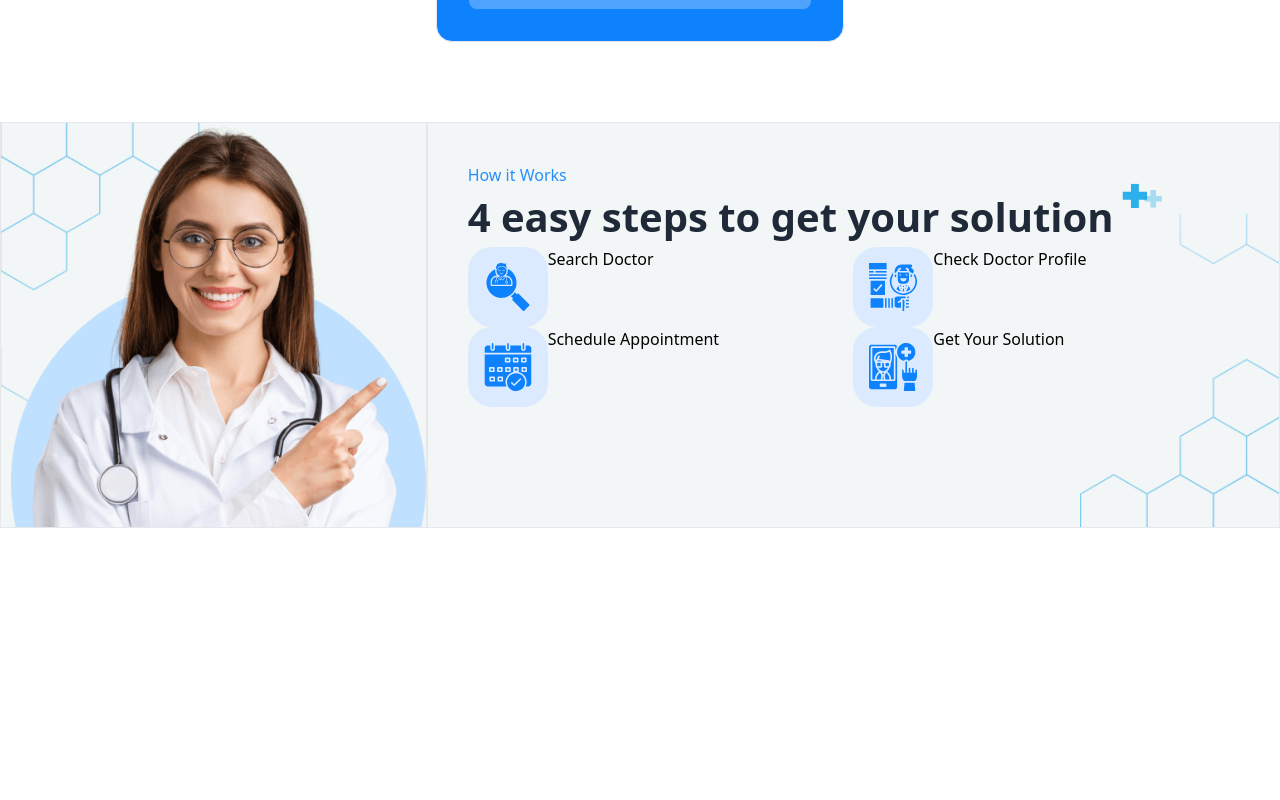
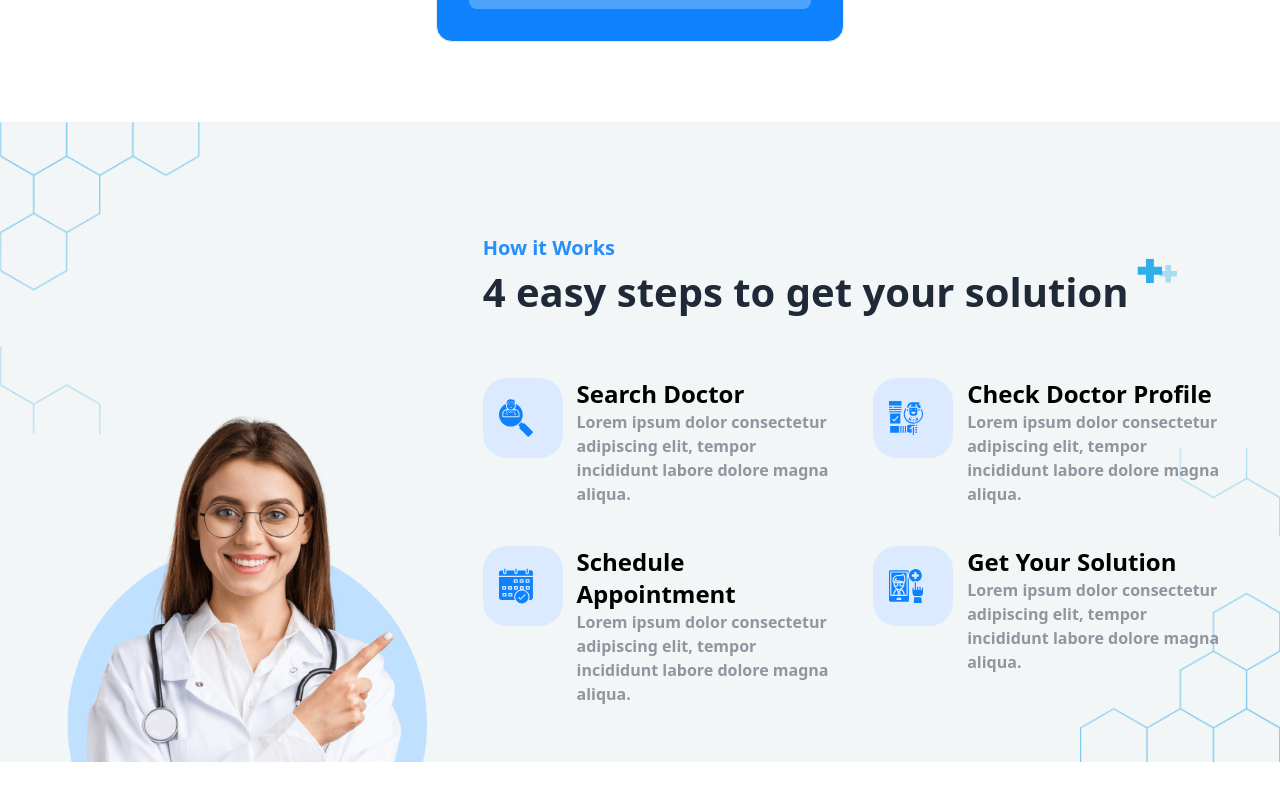
Before and after one commit to Rubayet-hasan-yasin/doc-hub, a React (Vite) app: page / in a window 1280 px wide. Shown: the part 1860-2660 px from the top of the page. Before the commit the page ends 2548 px from the top, so only its background shows below. Built offline with nearby package versions, Linux system fonts and the light colour scheme.

Commit message:
work serction added

```diff
--- a/src/Page/Home/Work/Work.jsx
+++ b/src/Page/Home/Work/Work.jsx
@@ -33,33 +33,37 @@ const data = [
 
 const Work = () => {
     return (
-        <div className='bg-[#F2F6F6] bg-[url(/src/assets/work/doctor-shape-img1.png),_url(/src/assets/work/doctor-shape-img2.png)] bg-no-repeat bg-[position:left_top,_right_bottom] bg-[length:200px,_200px] mb-40'>
+        <div className='bg-[#F2F6F6] bg-[url(/src/assets/work/doctor-shape-img1.png),_url(/src/assets/work/doctor-shape-img2.png)] bg-no-repeat bg-[position:left_top,_right_bottom] bg-[length:200px,_200px] h-[80vh] mb-40'>
 
-            <div className='container mx-auto grid grid-cols-3'>
+            <div className='container mx-auto grid grid-cols-3 items-end h-full'>
                 {/* left image part */}
-                <div className='border'>
-                    <img src={docimg} alt="" />
+                <div className=''>
+                    <img src={docimg} alt="" className='w-[368px] ml-auto' />
                 </div>
 
                 {/* right side  */}
-                <div className='border col-span-2 p-10'>
-                    <h5 className='text-[#278FFC]'>How it Works</h5>
+                <div className=' col-span-2 p-14'>
+                    <h5 className='text-[#278FFC] font-bold text-xl'>How it Works</h5>
 
                     {/* Title from componets  */}
                     <Title text={'4 easy steps to get your solution'} />
 
                     {/* 4 card section  */}
-                    <div className='grid grid-cols-2'>
+                    <div className='grid grid-cols-2 gap-10 mt-14'>
                         {
-                            data.map((item, i) => <div key={i} className='group flex'>
-                                <span className="relative">
+                            data.map((item, i) => <div key={i} className='group flex gap-7'>
+                                <div className='w-48 h-20'>
+                                    <span className="relative">
 
-                                    <img src={item.icon} className="h-20 w-20 z-50 relative p-4" />
-                                    <span className="bg-blue-100 group-hover:bg-white absolute top-0 z-0 rounded-3xl w-20 h-20 p-8 group-hover:rotate-180 duration-1000"></span>
-                                </span>
+
+                                        <span className="bg-blue-100 group-hover:bg-white absolute top-0 z-0 rounded-3xl w-20 h-20 p-8 group-hover:rotate-180 duration-1000"></span>
+                                        <span><img src={item.icon} className="h-20 w-20 z-50 relative p-4" /></span>
+                                    </span>
+                                </div>
 
                                 <div>
-                                    <h6>{item.title}</h6>
+                                    <h6 className='text-2xl font-bold'>{item.title}</h6>
+                                    <p className='text-[#9096A0] font-semibold'>{item.decription}</p>
                                 </div>
 
                             </div>)
```
